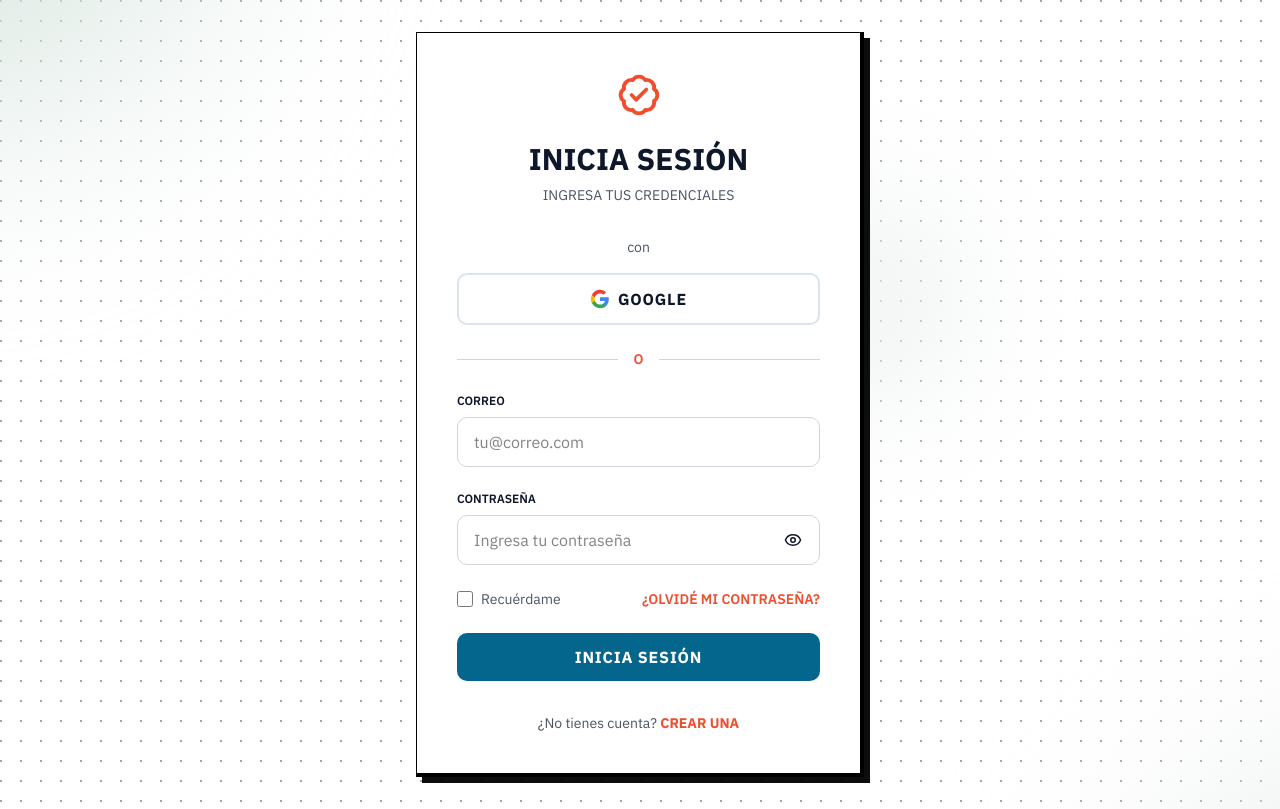
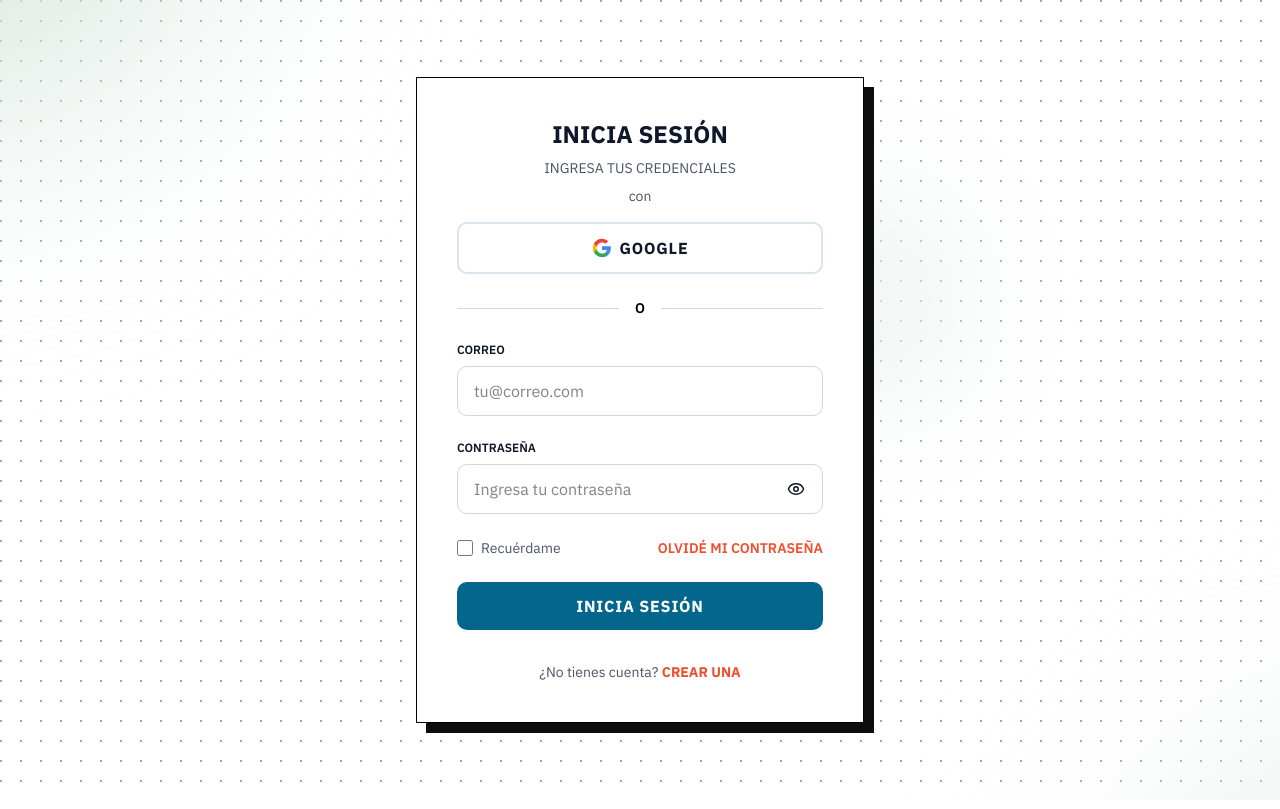
Before and after one commit to hiiramsan/perko, a Next.js app: page /login in a window 1280 px wide. Built offline with nearby package versions, Linux system fonts and the light colour scheme.

Commit message:
cambios no termine

```diff
--- a/app/(auth)/components/AuthDivider.tsx
+++ b/app/(auth)/components/AuthDivider.tsx
@@ -6,7 +6,7 @@ export default function AuthDivider({ label = 'O' }: AuthDividerProps) {
   return (
     <div className="my-6 flex items-center gap-4">
       <div className="h-px flex-1 bg-gray-300" />
-      <span className="text-sm font-semibold text-[#ef4f2f]">{label}</span>
+      <span className="text-sm font-semibold text-black">{label}</span>
       <div className="h-px flex-1 bg-gray-300" />
     </div>
   );
--- a/app/(auth)/components/AuthPageShell.tsx
+++ b/app/(auth)/components/AuthPageShell.tsx
@@ -40,13 +40,10 @@ export default function AuthPageShell({
 
       <div className="relative z-10 flex min-h-screen items-center justify-center px-4 py-8">
         <div className="w-full max-w-md">
-          <div className="rounded-none border border-black border-r-4 border-b-4 bg-white p-8 shadow-[6px_6px_0_0_rgba(0,0,0,0.95)] sm:p-10">
-            <div className="mb-6 flex justify-center">
-              <BadgeCheck color="#ef4f2f" size={44} strokeWidth={2.1} />
-            </div>
+          <div className="rounded-none border border-black bg-white p-8 shadow-[10px_10px_0_0_rgba(0,0,0,0.95)] sm:p-10">
 
-            <h1 className="mb-2 text-center text-2xl font-bold text-[#0f172a] sm:text-3xl">{title}</h1>
-            <p className="mb-8 text-center text-sm text-gray-600">{subtitle}</p>
+            <h1 className="mb-2 text-center text-xl font-bold text-[#0f172a] sm:text-2xl">{title}</h1>
+            <p className="mb-2 text-center text-sm text-gray-600">{subtitle}</p>
 
             <p className="mb-4 text-center text-sm text-gray-600">con</p>
             <div className="mb-6">
--- a/app/(auth)/components/GoogleAuthButton.tsx
+++ b/app/(auth)/components/GoogleAuthButton.tsx
@@ -7,7 +7,7 @@ export default function GoogleAuthButton({ onClick }: GoogleAuthButtonProps) {
     <button
       type="button"
       onClick={onClick}
-      className="flex w-full items-center justify-center gap-2 rounded-lg border-2 border-[#dbe4ec] py-3 font-bold uppercase tracking-wider text-[#0f172a] transition hover:border-[#cfd8e1] hover:bg-[#f8fbfd]"
+      className="flex w-full cursor-pointer items-center justify-center gap-2 rounded-lg border-2 border-[#dbe4ec] py-3 font-bold uppercase tracking-wider text-[#0f172a] transition hover:border-[#cfd8e1] hover:bg-[#f8fbfd]"
     >
       <svg className="h-5 w-5" viewBox="0 0 24 24" fill="currentColor" aria-hidden="true">
         <path d="M22.56 12.25c0-.78-.07-1.53-.2-2.25H12v4.26h5.92c-.26 1.37-1.04 2.53-2.21 3.31v2.77h3.57c2.08-1.92 3.28-4.74 3.28-8.09z" fill="#4285F4" />
--- a/app/(auth)/components/PrimaryAuthButton.tsx
+++ b/app/(auth)/components/PrimaryAuthButton.tsx
@@ -13,9 +13,9 @@ export default function PrimaryAuthButton({
     <button
       type={type}
       disabled={disabled}
-      className="w-full rounded-lg bg-[#05668D] py-3 font-bold uppercase tracking-wider text-white transition hover:bg-[#264653] disabled:cursor-not-allowed disabled:opacity-60"
+      className="w-full rounded-lg cursor-pointer bg-[#05668D] py-3 font-bold uppercase tracking-wider text-white transition hover:bg-[#264653] disabled:cursor-not-allowed disabled:opacity-60"
     >
       {label}
     </button>
-  );
+  );  ``
 }
--- a/app/(auth)/login/page.tsx
+++ b/app/(auth)/login/page.tsx
@@ -59,7 +59,7 @@ export default function LoginPage() {
             <span className="text-sm text-gray-600">Recuérdame</span>
           </label>
           <a href="#" className="text-sm font-semibold text-[#ef4f2f] transition hover:text-[#c94223]">
-            ¿OLVIDÉ MI CONTRASEÑA?
+            OLVIDÉ MI CONTRASEÑA
           </a>
         </div>
 
--- a/app/(customer)/cartera/page.tsx
+++ b/app/(customer)/cartera/page.tsx
@@ -226,7 +226,7 @@ export default function CardsPage() {
           role="dialog"
           aria-modal="true"
           aria-label="Scan your card"
-          className="fixed bottom-0 left-0 right-0 z-50 mx-auto max-w-[420px] rounded-t-[28px] bg-white pb-12 transition-transform duration-[380ms]"
+          className="fixed bottom-0 left-0 right-0 z-50 mx-auto max-w-105 rounded-t-[28px] bg-white pb-12 transition-transform duration-380"
           style={{
             transform: sheetVisible ? 'translateY(0)' : 'translateY(100%)',
             transitionTimingFunction: 'cubic-bezier(0.34,1.2,0.64,1)',
```
